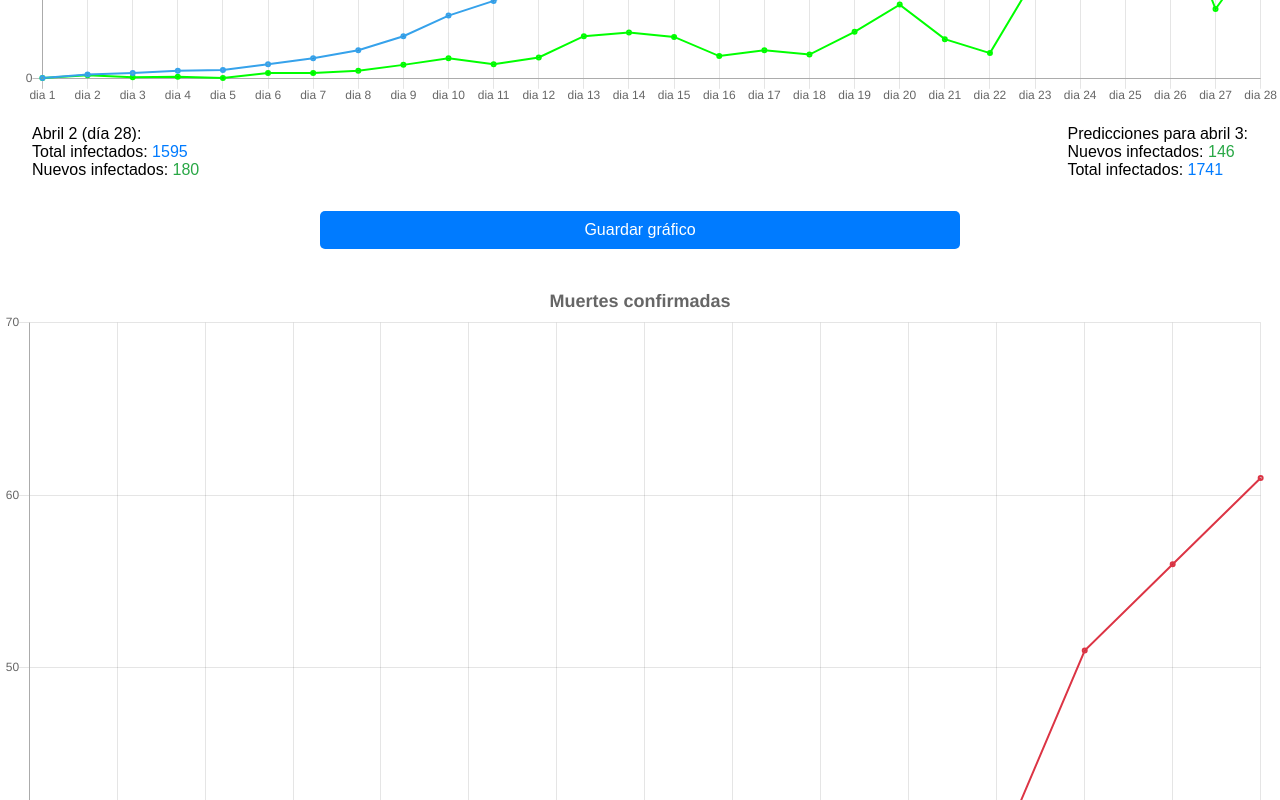
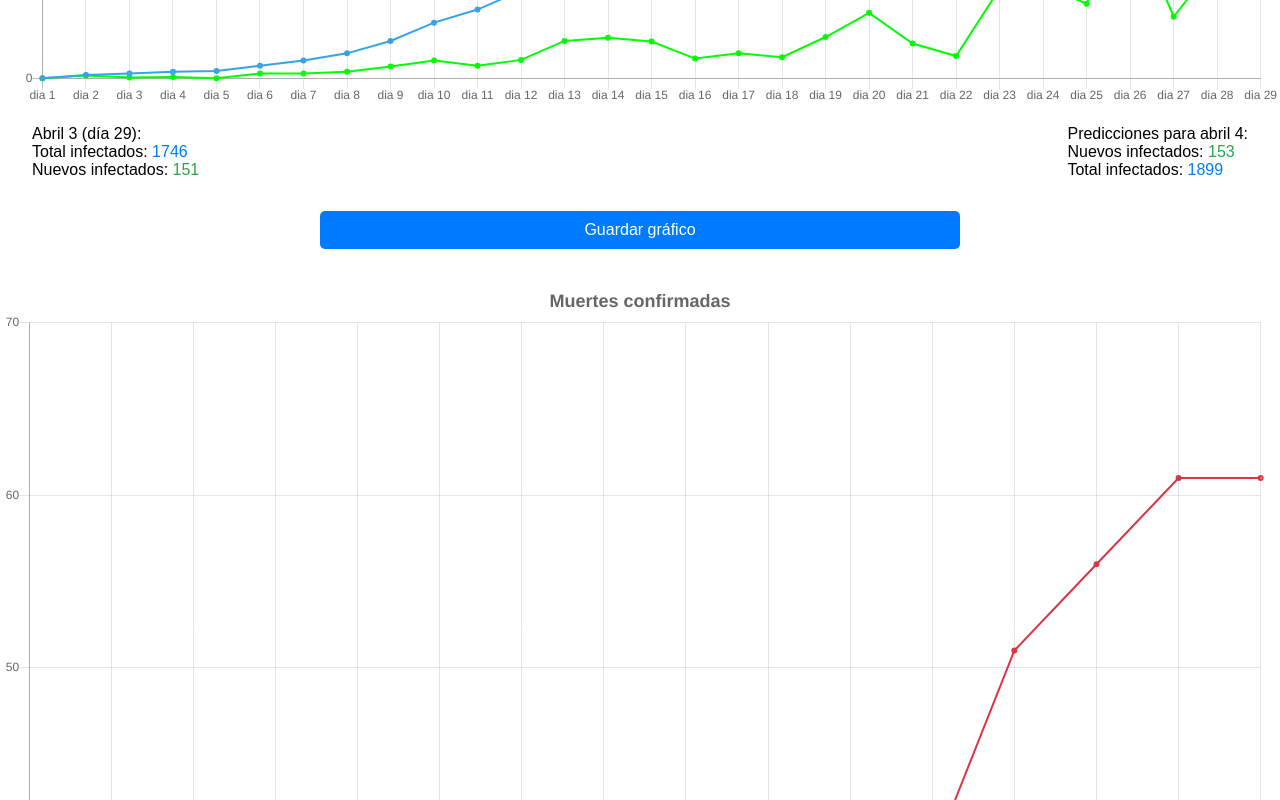
Before and after one commit to zodiacwebdevelopment/webdev, a plain HTML site: page docs/coronavirus-peru-casos-confirmados.html in a window 1280 px wide. Shown: the part 1240-2040 px from the top of the page. Drawn offline with Linux system fonts and the light colour scheme.

Commit message:
Update coronavirus-peru-casos-confirmados.html

```diff
--- a/docs/coronavirus-peru-casos-confirmados.html
+++ b/docs/coronavirus-peru-casos-confirmados.html
@@ -173,12 +173,12 @@
 </div>
 <div class="p">
     <div>
-	    <p>Abril 2 (día 28):</p>
+	    <p>Abril 3 (día 29):</p>
 	    <p>Total infectados: <span class="pred2" id="totala"></span></p>
         <p>Nuevos infectados: <span class="pred1" id="nuevosa"></span></p>
     </div>
     <div>
-        <p>Predicciones para abril 3:</p>
+        <p>Predicciones para abril 4:</p>
 		<p>Nuevos infectados: <span class="pred1" id="nuevos"></span></p>
 		<p>Total infectados: <span class="pred2" id="total"></span></p>
     </div>
@@ -348,9 +348,9 @@
 			 return a*Math.pow(Math.E,b*futuro);
 		 }
 
-		 var infected    = [1,5,2,3,1,8,8,11,19,28,20,29,58,63,57,31,39,33,64,101,54,35,138,143,115,254,95,180],
+		 var infected    = [1,5,2,3,1,8,8,11,19,28,20,29,58,63,57,31,39,33,64,101,54,35,138,143,115,254,95,180,151],
 		     recuperados = [1,1,1,1,1,1,1,1,1,4,4,14,16,16,16,269,394,447,537],
-		     dead        = [3,1,1,0,1,3,0,5,4,2,9,10,12,5,5],
+		     dead        = [3,1,1,0,1,3,0,5,4,2,9,10,12,5,5,0],
 		     regiones    = [//{nombre: "Lima", casos:1179 },
 		     				{nombre: "Loreto", casos:84},
 		     				{nombre: "Callao", casos:59 },
```
